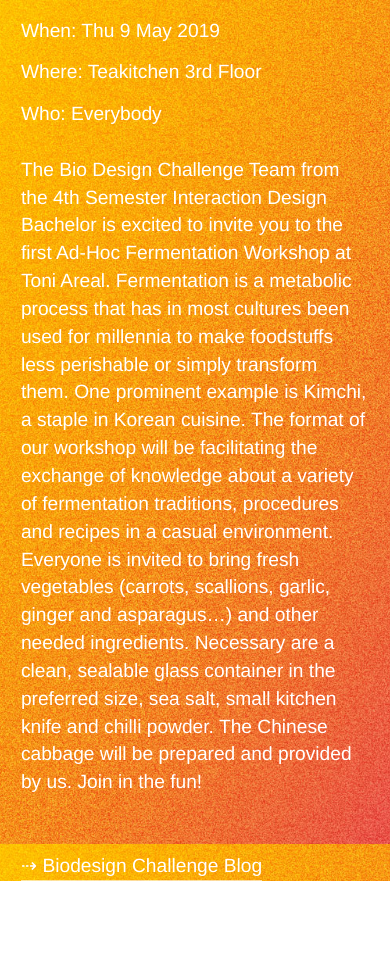
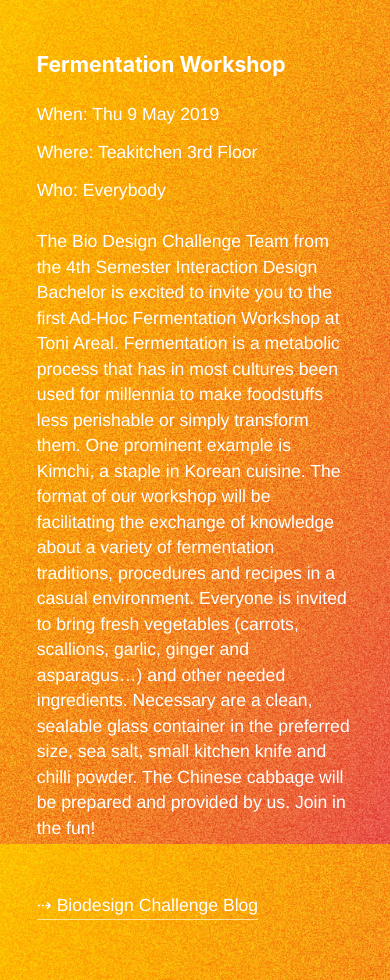
Before and after one commit to duuusen/workshop.biocomputinglab.org, a Gatsby site: page / in a window 390 px wide. Before the commit the page ends 881 px from the top, so only its background shows below. Built offline with nearby package versions, Linux system fonts and the light colour scheme; Gatsby itself is replaced by a stand-in of ours.

Commit message:
padding/centering fixed

```diff
--- a/src/components/layout.css
+++ b/src/components/layout.css
@@ -617,8 +617,11 @@ pre tt:after {
 }
 @media only screen and (max-width: 480px) {
   html {
-    font-size: 120%;
+    font-size: 110%;
   }
+  main {
+  padding: 2rem 2rem 2rem 2rem;
+}
   h1 {
     font-size: 1.2rem;
   }
--- a/src/components/main.css
+++ b/src/components/main.css
@@ -1,8 +1,5 @@
 main {
-  height: 100vh;
-  display: flex;
-  align-items: center;
-  justify-content: center;
+  padding: 3rem 1rem 2rem;
 }
 a {
   text-decoration: none;
```
